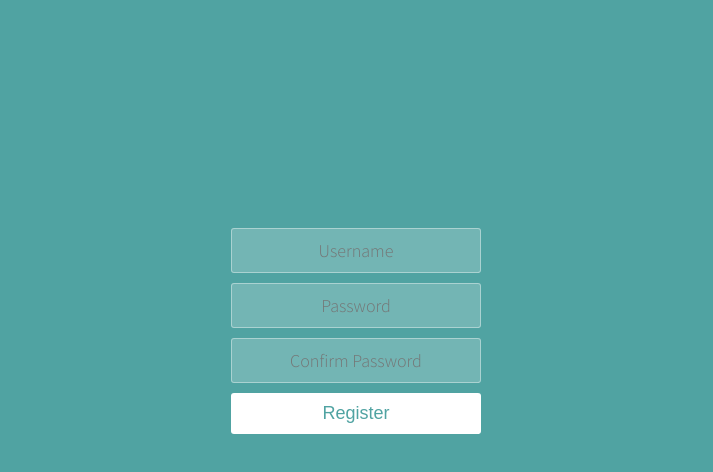
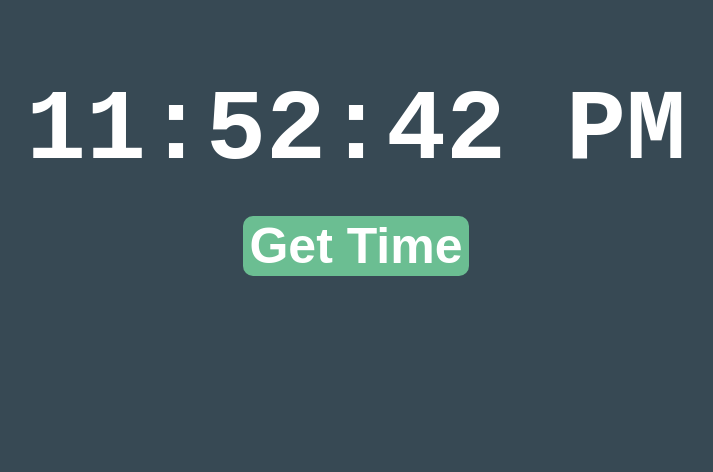
Before and after one commit to Lakubas/Lakubas.github.io, a React (Create React App) app: page / in a window 1280 px wide. Shown: the top 472 px of the page, without its empty margins (284-997 px from the left). Built offline with nearby package versions, Linux system fonts and the light colour scheme.

Commit message:
useState challenge complete!

```diff
--- a/package.json
+++ b/package.json
@@ -1,5 +1,5 @@
 {
-  "name": "conditional-rendering",
+  "name": "introduction-to-state-completed",
   "version": "1.0.0",
   "description": "",
   "keywords": [],
--- a/public/index.html
+++ b/public/index.html
@@ -4,7 +4,7 @@
     <title>React App</title>
     <link
       rel="stylesheet"
-      href="https://fonts.googleapis.com/css?family=Source+Sans+Pro:200,300"
+      href="https://fonts.googleapis.com/css?family=Poiret+One|Montserrat:900"
     />
     <link rel="stylesheet" href="styles.css" />
   </head>
--- a/public/styles.css
+++ b/public/styles.css
@@ -1,57 +1,23 @@
-* {
-	box-sizing: border-box;
-	margin: 0;
-	padding: 0;
-	font-weight: 300;
+body {
+  font: normal 14px/100% "Andale Mono", AndaleMono, monospace;
+  color: #fff;
+  padding: 50px;
+  background-color: #374954;
+  text-align: center;
 }
 
-body {
-	font-family: "Source Sans Pro", sans-serif;
-	color: white;
-	font-weight: 300;
-	background: #50a3a2;
-	width: 100%;
-	height: 100%;
+h1 {
+  font-size: 100px;
 }
 
-.container {
-	margin: 10% auto;
-	padding: 80px 0;
-	text-align: center;
+button {
+  background-color: #6bbe92;
+  border: 0;
+  border-radius: 10px;
+  box-shadow: 5px;
+  margin: 10px;
+  text-align: center;
+  color: #fff;
+  font-weight: bold;
+  font-size: 50px;
 }
-
-.container h1 {
-	font-size: 40px;
-	font-weight: 200;
-}
-
-form {
-	padding: 20px 0;
-	position: relative;
-}
-form input {
-	border: 1px solid rgba(252, 252, 252, 0.4);
-	background-color: rgba(252, 252, 252, 0.2);
-	width: 250px;
-	border-radius: 3px;
-	font-family: "Source Sans Pro", sans-serif;
-	padding: 10px 15px;
-	margin: 0 auto 10px auto;
-	display: block;
-	text-align: center;
-	font-size: 18px;
-	color: white;
-	font-weight: 300;
-}
-
-form button {
-	appearance: none;
-	outline: 0;
-	background-color: white;
-	border: 0;
-	padding: 10px 15px;
-	color: #50a3a2;
-	border-radius: 3px;
-	width: 250px;
-	font-size: 18px;
-}
--- a/src/components/App.jsx
+++ b/src/components/App.jsx
@@ -1,17 +1,18 @@
 import React from "react";
-import Login from "./Login";
-
-var isLoggedIn = false;
-var userIsRegistered = false;
 
 function App() {
+	const [time, setTime] = React.useState(new Date().toLocaleTimeString());
+
+	function getTime() {
+		let time = new Date().toLocaleTimeString();
+		setTime(time);
+	}
+
+	setInterval(getTime, 1);
 	return (
 		<div className="container">
-			{isLoggedIn ? (
-				<h1> HELLO </h1>
-			) : (
-				<Login userIsRegistered={userIsRegistered} />
-			)}
+			<h1>{time}</h1>
+			<button onClick={getTime}>Get Time</button>
 		</div>
 	);
 }
--- a/src/components/Input.jsx
+++ /dev/null
@@ -1,12 +0,0 @@
-import React from "react";
-
-export default class Input extends React.Component {
-	render() {
-		return (
-			<input
-				type={this.props.text}
-				placeholder={this.props.placeholder}
-			/>
-		);
-	}
-}
--- a/src/components/Login.jsx
+++ /dev/null
@@ -1,19 +0,0 @@
-import React from "react";
-import Input from "./Input";
-
-export default class Login extends React.Component {
-	render() {
-		return (
-			<form className="form">
-				<Input type="text" placeholder="Username" />
-				<Input type="password" placeholder="Password" />
-				{!this.props.userIsRegistered && (
-					<Input type="password" placeholder="Confirm Password" />
-				)}
-				<button type="submit">
-					{this.props.userIsRegistered ? "Login" : "Register"}
-				</button>
-			</form>
-		);
-	}
-}
--- a/src/index.js
+++ b/src/index.js
@@ -2,4 +2,21 @@ import React from "react";
 import ReactDOM from "react-dom";
 import App from "./components/App";
 
+//Challenge:
+//1. Given that you can get the current time using:
+let time = new Date().toLocaleTimeString();
+console.log(time);
+//Show the latest time in the <h1> when the Get Time button
+//is pressed.
+
+//2. Given that you can get code to be called every second
+//using the setInterval method.
+//Can you get the time in your <h1> to update every second?
+
+//e.g. uncomment the code below to see Hey printed every second.
+// function sayHi() {
+// 	console.log("Hey");
+// }
+// setInterval(sayHi, 1000);
+
 ReactDOM.render(<App />, document.getElementById("root"));
```
Also changed, not shown: 1 other file (tests, documents, lock files or other folders).
